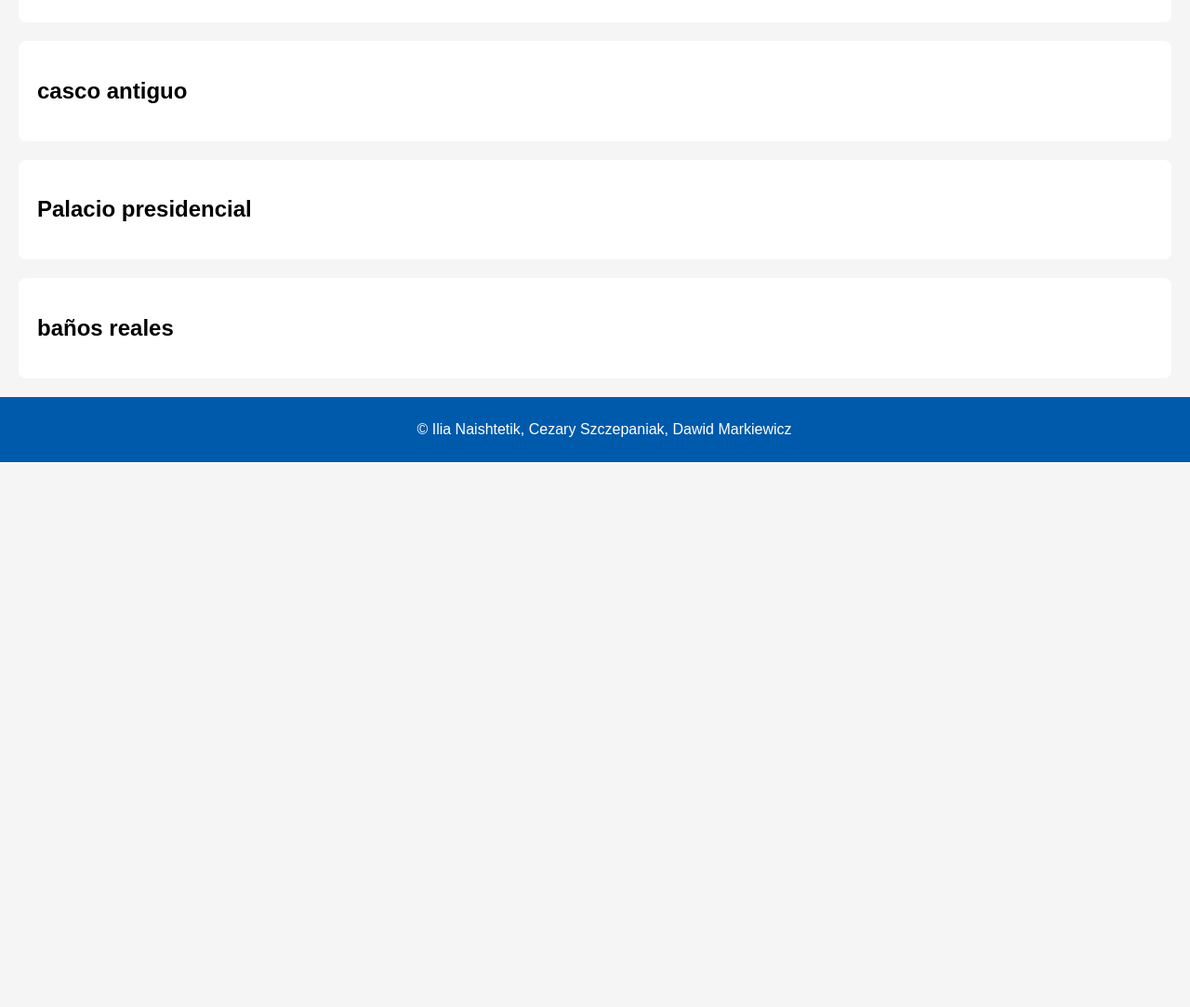
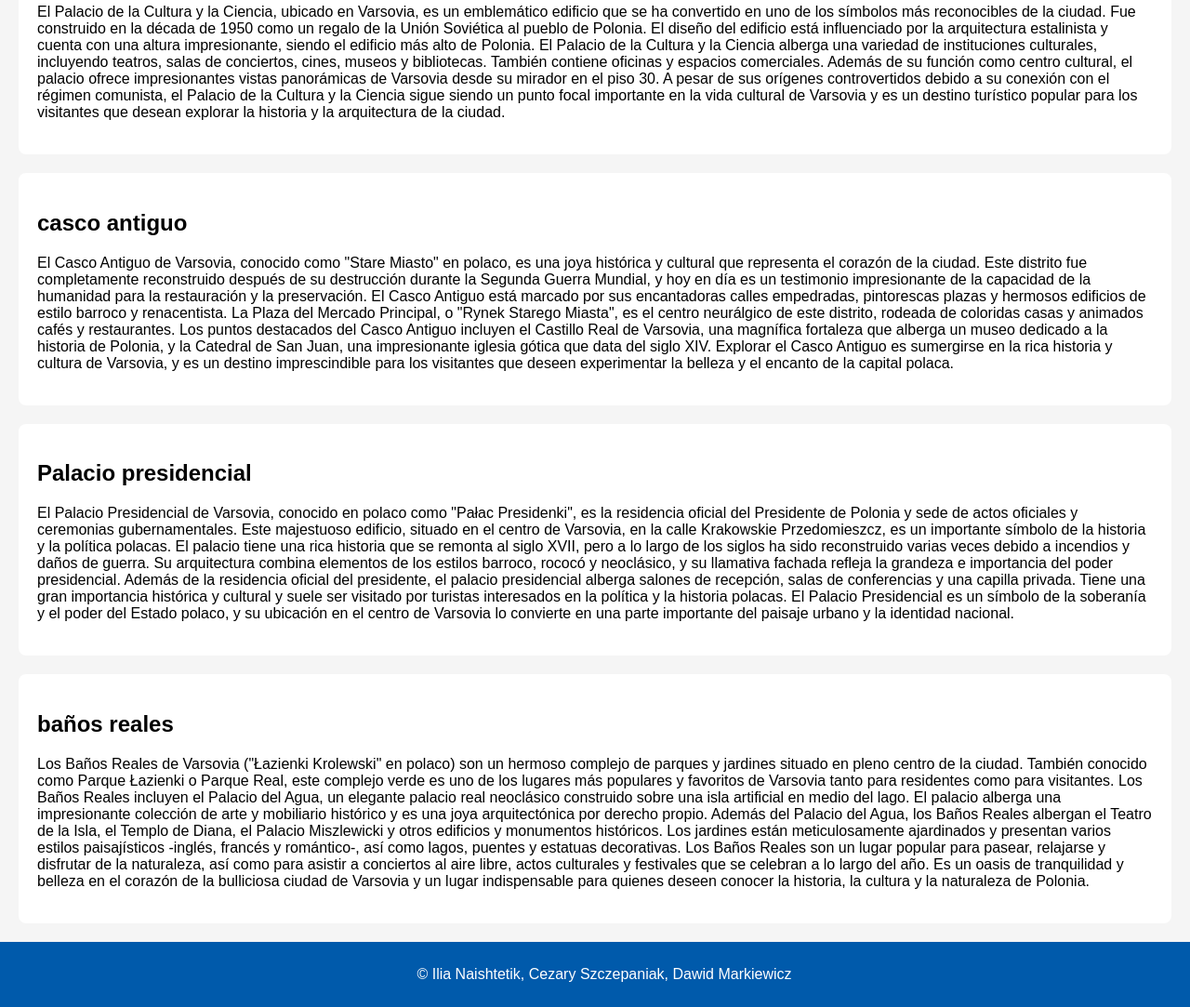
Before and after one commit to Demonslayerrrr/Projekt-z-Hiszpa-skiego, a plain HTML site: page index.html in a window 1280 px wide. Shown: the part 274-1357 px from the top of the page at 93% size. Before the commit the page ends 800 px from the top, so only its background shows below. Drawn offline with Linux system fonts and the light colour scheme.

Commit message:
Add files via upload

```diff
--- a/index.html
+++ b/index.html
@@ -1,3 +1,13 @@
+<!DOCTYPE html>
+<html lang="en">
+  <head>
+    <meta charset="UTF-8" />
+    <meta name="viewport" content="width=device-width, initial-scale=1.0" />
+    <link rel="stylesheet" href="style/style.css" />
+    <title>Projekt</title>
+  </head>
+  <body></body>
+</html>
 <!DOCTYPE html>
 <html lang="es">
   <head>
@@ -20,19 +30,92 @@
     </nav>
     <section id="palacio">
       <h2>palacio de la cultura</h2>
-      <p></p>
+      <p>
+        El Palacio de la Cultura y la Ciencia, ubicado en Varsovia, es un
+        emblemático edificio que se ha convertido en uno de los símbolos más
+        reconocibles de la ciudad. Fue construido en la década de 1950 como un
+        regalo de la Unión Soviética al pueblo de Polonia. El diseño del
+        edificio está influenciado por la arquitectura estalinista y cuenta con
+        una altura impresionante, siendo el edificio más alto de Polonia. El
+        Palacio de la Cultura y la Ciencia alberga una variedad de instituciones
+        culturales, incluyendo teatros, salas de conciertos, cines, museos y
+        bibliotecas. También contiene oficinas y espacios comerciales. Además de
+        su función como centro cultural, el palacio ofrece impresionantes vistas
+        panorámicas de Varsovia desde su mirador en el piso 30. A pesar de sus
+        orígenes controvertidos debido a su conexión con el régimen comunista,
+        el Palacio de la Cultura y la Ciencia sigue siendo un punto focal
+        importante en la vida cultural de Varsovia y es un destino turístico
+        popular para los visitantes que desean explorar la historia y la
+        arquitectura de la ciudad.
+      </p>
     </section>
     <section id="antiguo">
       <h2>casco antiguo</h2>
-      <p></p>
+      <p>
+        El Casco Antiguo de Varsovia, conocido como "Stare Miasto" en polaco, es
+        una joya histórica y cultural que representa el corazón de la ciudad.
+        Este distrito fue completamente reconstruido después de su destrucción
+        durante la Segunda Guerra Mundial, y hoy en día es un testimonio
+        impresionante de la capacidad de la humanidad para la restauración y la
+        preservación. El Casco Antiguo está marcado por sus encantadoras calles
+        empedradas, pintorescas plazas y hermosos edificios de estilo barroco y
+        renacentista. La Plaza del Mercado Principal, o "Rynek Starego Miasta",
+        es el centro neurálgico de este distrito, rodeada de coloridas casas y
+        animados cafés y restaurantes. Los puntos destacados del Casco Antiguo
+        incluyen el Castillo Real de Varsovia, una magnífica fortaleza que
+        alberga un museo dedicado a la historia de Polonia, y la Catedral de San
+        Juan, una impresionante iglesia gótica que data del siglo XIV. Explorar
+        el Casco Antiguo es sumergirse en la rica historia y cultura de
+        Varsovia, y es un destino imprescindible para los visitantes que deseen
+        experimentar la belleza y el encanto de la capital polaca.
+      </p>
     </section>
     <section id="presidencial">
       <h2>Palacio presidencial</h2>
-      <p></p>
+      <p>
+        El Palacio Presidencial de Varsovia, conocido en polaco como "Pałac
+        Presidenki", es la residencia oficial del Presidente de Polonia y sede
+        de actos oficiales y ceremonias gubernamentales. Este majestuoso
+        edificio, situado en el centro de Varsovia, en la calle Krakowskie
+        Przedomieszcz, es un importante símbolo de la historia y la política
+        polacas. El palacio tiene una rica historia que se remonta al siglo
+        XVII, pero a lo largo de los siglos ha sido reconstruido varias veces
+        debido a incendios y daños de guerra. Su arquitectura combina elementos
+        de los estilos barroco, rococó y neoclásico, y su llamativa fachada
+        refleja la grandeza e importancia del poder presidencial. Además de la
+        residencia oficial del presidente, el palacio presidencial alberga
+        salones de recepción, salas de conferencias y una capilla privada. Tiene
+        una gran importancia histórica y cultural y suele ser visitado por
+        turistas interesados en la política y la historia polacas. El Palacio
+        Presidencial es un símbolo de la soberanía y el poder del Estado polaco,
+        y su ubicación en el centro de Varsovia lo convierte en una parte
+        importante del paisaje urbano y la identidad nacional.
+      </p>
     </section>
     <section id="banos">
       <h2>baños reales</h2>
-      <p></p>
+      <p>
+        Los Baños Reales de Varsovia ("Łazienki Krolewski" en polaco) son un
+        hermoso complejo de parques y jardines situado en pleno centro de la
+        ciudad. También conocido como Parque Łazienki o Parque Real, este
+        complejo verde es uno de los lugares más populares y favoritos de
+        Varsovia tanto para residentes como para visitantes. Los Baños Reales
+        incluyen el Palacio del Agua, un elegante palacio real neoclásico
+        construido sobre una isla artificial en medio del lago. El palacio
+        alberga una impresionante colección de arte y mobiliario histórico y es
+        una joya arquitectónica por derecho propio. Además del Palacio del Agua,
+        los Baños Reales albergan el Teatro de la Isla, el Templo de Diana, el
+        Palacio Miszlewicki y otros edificios y monumentos históricos. Los
+        jardines están meticulosamente ajardinados y presentan varios estilos
+        paisajísticos -inglés, francés y romántico-, así como lagos, puentes y
+        estatuas decorativas. Los Baños Reales son un lugar popular para pasear,
+        relajarse y disfrutar de la naturaleza, así como para asistir a
+        conciertos al aire libre, actos culturales y festivales que se celebran
+        a lo largo del año. Es un oasis de tranquilidad y belleza en el corazón
+        de la bulliciosa ciudad de Varsovia y un lugar indispensable para
+        quienes deseen conocer la historia, la cultura y la naturaleza de
+        Polonia.
+      </p>
     </section>
     <footer>
       <p>© Ilia Naishtetik, Cezary Szczepaniak, Dawid Markiewicz</p>
```
